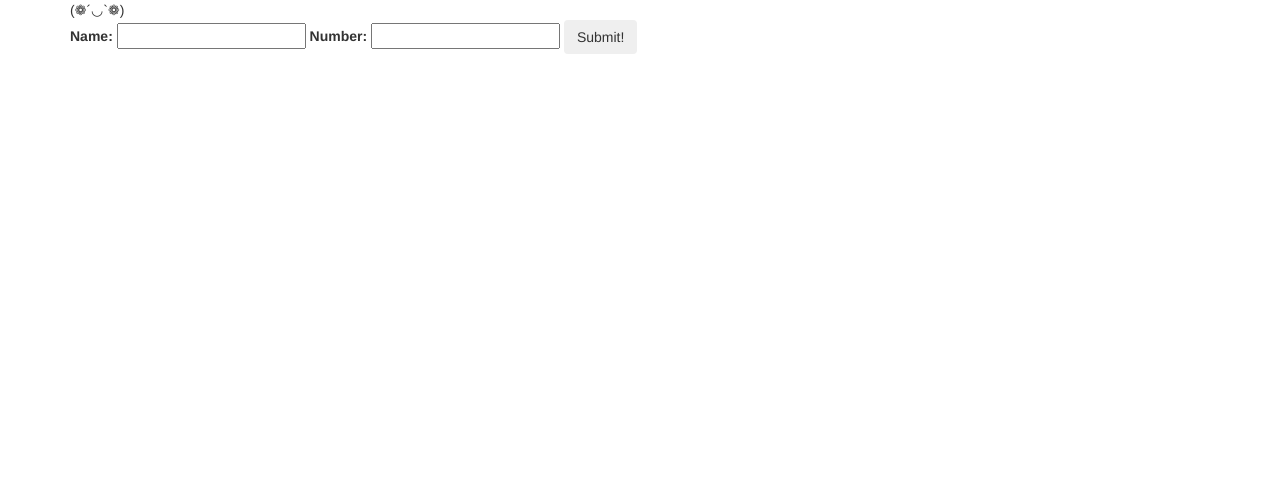
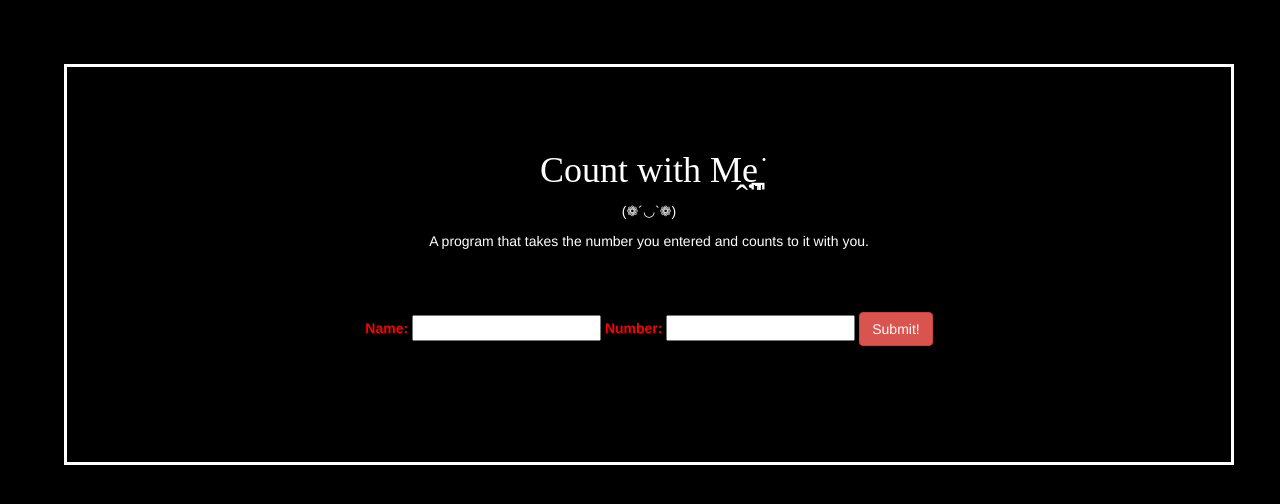
Before and after one commit to mariedillard/week-3-project, a plain HTML site: page index.html in a window 1280 px wide. Drawn offline with Linux system fonts and the light colour scheme; a web font is replaced by a local one.

Commit message:
adds prettier stylesheet.

```diff
--- a/css/styles.css
+++ b/css/styles.css
@@ -1,3 +1,23 @@
+body {
+  text-align: center;
+  background-color: #000000;
+  color: #ffffff;
+}
+h1 {
+  font-family: 'BarrioRegular';
+  font-weight: normal;
+  font-style: normal;
+}
+.container {
+  padding: 5%;
+  margin: 5%;
+  border-color: #ffffff;
+  border-style: solid;
+}
+#counter {
+  color: #ff0000;
+  padding: 5%;
+}
 #unhappyface {
   display: none;
 }
--- a/index.html
+++ b/index.html
@@ -3,6 +3,7 @@
   <head>
     <meta charset="utf-8">
     <link rel="stylesheet" href="css/bootstrap.css" type="text/css">
+    <link rel="stylesheet" media="screen" href="https://fontlibrary.org/face/barrio" type="text/css"/>
     <link rel="stylesheet" href="css/styles.css" type="text/css">
     <script src="js/jquery-3.3.1.js"></script>
     <script src="js/scripts.js"></script>
@@ -10,22 +11,42 @@
   </head>
   <body>
     <div class="container">
-      <span id="happyface">(❁´◡`❁)</span>
-      <span id="unhappyface">(̷̳̖ꈨ̼̖̘͕̟̤͇͜͡͠ຶ̜̹͙̳͎ꎁ͏̩̖̯͘ꈨ̨̲̹͎̦̫̺ͅຶ̶̸̱͎̭)̗͍̘̹͖̠̯͝͡۶҉̣͖̫̬̦͢ͅ”͏̭͇̰̟̞͉͓̣͓</span>
-      <span id="unhappierface">٩̶̣̼̳̕(̸̳̺͉̝͢╬̜̠͙̯ʘ̴͎͙͎̪͚͠益҉̪̬͢ʘ̢̞̱̖̩͖͉̬╬̶̩̻̹͇̰̩)̗͉̜͎͙̟̫۶̜̼̗̤̩̞͚͠ͅ</span>
-      <span id="unhappiestface">(͍̳̠͕̱͙̘͎͡͡◞҉͉≼̷̸͔̫́◉̦̯͕̩ื̷̪̺≽̫͇̗͔̼͕͓͟◟̨̼̩̼͟͝;̼͟͝益̡͕̲̬̭̳̣̦́;̶͍̦͇◞͚≼̗͉̲͔͈͈͙ͅ◉̷̰ื̷̬̦͚̤͕̦͝≽̱͔͙̻͝◟̶̥͇͈̳̮̣̤̭)̨͔̞ </span>
-      <span id="evenunhappierface">⁽̸̞͔̹̦͝⁽͘҉̛̝̠̙̥̱͈̻͈◝̛̙̪͕̠̠̝̻͈͈̀͝(̜͖̪̮๑̠̞̮͍͢͝꒪̸່͙͈̲̪̜̀̕̕͜͏͈̗̠̘̻౪̪̣̼͚̹͍͇͜꒪҉່̡͇̫͕̝̤̱̮͕̻̙̟̯͢ͅ๑̷̩͙͘)̧̙͓̬̩̭͎̱◜̩̤͓͓̩͠⁾̖͖̞͎͓̪̯̼͢ͅ⁾̬̲͖͜≡͔̮̹̀₍͚͔͙͉̟͟͝₍͓̙̲͇̠̘̜͓◞̶̖͖̠̣̲̤̫̝̕(̲̤̳̩̳͚͠ͅ๑̪꒪່̧̤͕͇̺͉̀౪̧̳̤́͘꒪່̡̧̨̛̛̝͕̣̩̹̳̯̼̺͙͔̼̬̺๑͇̼͈̫̙̕)̵̷̹̳̱̳̮͓̪̣ͅ◟̠͕̞₎҉̜̤͓̼̗̕₎̭͖̰̞</span>
+      <div class="row">
+        <div class="col-sm-12">
+          <h1> Count with M̭e͉̪̣̞͘ </h1>
+          <div id="happyface">
+            <p>(❁´◡`❁)</p>
+            <p> A program that takes the number you entered and counts to it with you. </p>
+          </div>
+          <div id="unhappyface">
+            <p>(̷̳̖ꈨ̼̖̘͕̟̤͇͜͡͠ຶ̜̹͙̳͎ꎁ͏̩̖̯͘ꈨ̨̲̹͎̦̫̺ͅຶ̶̸̱͎̭)̗͍̘̹͖̠̯͝͡۶҉̣͖̫̬̦͢ͅ”͏̭͇̟̞͉͓̣͓</p>
+            <p>C͏̡͜҉̹͈̺̪͉̥̲̤̥͖͈͓͙͔̗͔̮̦̘Ơ͢͏̶̱̭̫̼̲̳͔̩̲͕̝̼̺̕U̶̸̳͕͔̩͎͓̰̙̜͉̝̱̜̜̺̰͜͞Ṉ̡̨̺͎̟̜̮͞T̵͏̘͕̱̦͍͇̠̟̤͘ ͔̳̘̝̱̭̠̬̪̫͇̙͉̜̤̲̟͈͞A̠͙̼̖̺͍̻̖̠̤͙̱̺̦̞͡G̷̡͢͏̖̻͙̳͈̟̯͍͖͇̼̞A̧̠̮̙̼͙̯͕͔͈͞ͅI͠͏̷̯̞͉̬̞̫͔̜͎̳̠̕N̴̢͓̭̺̣͘͞?̧̰͖͉͔̝̕͝</p>
+          </div>
+          <div id="unhappierface">
+            <p>٩̶̣̼̳̕(̸̳̺͉̝͢╬̜̠͙̯ʘ̴͎͙͎̪͚͠益҉̪̬͢ʘ̢̞̱̖̩͖͉̬╬̶̩̻̹͇̰̩)̗͉̜͎͙̟̫۶̜̼̗̤̩̞͚͠ͅ</p>
+            <p>C͏̡͜҉̹͈̺̪͉̥̲̤̥͖͈͓͙͔̗͔̮̦̘Ơ͢͏̶̱̭̫̼̲̳͔̩̲͕̝̼̺̕U̶̸̳͕͔̩͎͓̰̙̜͉̝̱̜̜̺̰͜͞Ṉ̡̨̺͎̟̜̮͞T̵͏̘͕̱̦͍͇̠̟̤͘ ͔̳̘̝̱̭̠̬̪̫͇̙͉̜̤̲̟͈͞A̠͙̼̖̺͍̻̖̠̤͙̱̺̦̞͡G̷̡͢͏̖̻͙̳͈̟̯͍͖͇̼̞A̧̠̮̙̼͙̯͕͔͈͞ͅI͠͏̷̯̞͉̬̞̫͔̜͎̳̠̕N̴̢͓̭̺̣͘͞?̧̰͖͉͔̝̕͝</p>
+          </div>
+          <div id="unhappiestface">
+            <p>(͍̳̠͕̱͙̘͎͡͡◞҉͉≼̷̸͔̫́◉̦̯͕̩ื̷̪̺≽̫͇̗͔̼͕͓͟◟̨̼̩̼͟͝;̼͟͝益̡͕̲̬̭̳̣̦́;̶͍̦͇◞͚≼̗͉̲͔͈͈͙ͅ◉̷̰ื̷̬̦͚̤͕̦͝≽̱͔͙̻͝◟̶̥͇͈̳̮̣̤̭)̨͔̞ </p>
+            <p>C͏̡͜҉̹͈̺̪͉̥̲̤̥͖͈͓͙͔̗͔̮̦̘Ơ͢͏̶̱̭̫̼̲̳͔̩̲͕̝̼̺̕U̶̸̳͕͔̩͎͓̰̙̜͉̝̱̜̜̺̰͜͞Ṉ̡̨̺͎̟̜̮͞T̵͏̘͕̱̦͍͇̠̟̤͘ ͔̳̘̝̱̭̠̬̪̫͇̙͉̜̤̲̟͈͞A̠͙̼̖̺͍̻̖̠̤͙̱̺̦̞͡G̷̡͢͏̖̻͙̳͈̟̯͍͖͇̼̞A̧̠̮̙̼͙̯͕͔͈͞ͅI͠͏̷̯̞͉̬̞̫͔̜͎̳̠̕N̴̢͓̭̺̣͘͞?̧̰͖͉͔̝̕͝</p>
+          </div>
+          <div id="evenunhappierface">
+            <p>⁽̸̞͔̹̦͝⁽͘҉̛̝̠̙̥̱͈̻͈◝̛̙̪͕̠̠̝̻͈͈̀͝(̜͖̪̮๑̠̞̮͍͢͝꒪̸່͙͈̲̪̜̀̕̕͜͏͈̗̠̘̻౪̪̣̼͚̹͍͇͜꒪҉່̡͇̫͕̝̤̱̮͕̻̙̟̯͢ͅ๑̷̩͙͘)̧̙͓̬̩̭͎̱◜̩̤͓͓̩͠⁾̖͖̞͎͓̪̯̼͢ͅ⁾̬̲͖͜≡͔̮̹̀₍͚͔͙͉̟͟͝₍͓̙̲͇̠̘̜͓◞̶̖͖̠̣̲̤̫̝̕(̲̤̳̩̳͚͠ͅ๑̪꒪່̧̤͕͇̺͉̀౪̧̳̤́͘꒪່̡̧̨̛̛̝͕̣̩̹̳̯̼̺͙͔̼̬̺๑͇̼͈̫̙̕)̵̷̹̳̱̳̮͓̪̣ͅ◟̠͕̞₎҉̜̤͓̼̗̕₎̭͖̰̞</p>
+            <p>C͏̡͜҉̹͈̺̪͉̥̲̤̥͖͈͓͙͔̗͔̮̦̘Ơ͢͏̶̱̭̫̼̲̳͔̩̲͕̝̼̺̕U̶̸̳͕͔̩͎͓̰̙̜͉̝̱̜̜̺̰͜͞Ṉ̡̨̺͎̟̜̮͞T̵͏̘͕̱̦͍͇̠̟̤͘ ͔̳̘̝̱̭̠̬̪̫͇̙͉̜̤̲̟͈͞A̠͙̼̖̺͍̻̖̠̤͙̱̺̦̞͡G̷̡͢͏̖̻͙̳͈̟̯͍͖͇̼̞A̧̠̮̙̼͙̯͕͔͈͞ͅI͠͏̷̯̞͉̬̞̫͔̜͎̳̠̕N̴̢͓̭̺̣͘͞?̧̰͖͉͔̝̕͝</p>
+          </div>
           <form id="counter">
             <label for="name">Name:</label>
             <input id="name" type="text"/>
             <label for="number">Number:</label>
             <input id="number" type="text"/>
-        <button type="submit" class="btn">
+            <button type="submit" class="btn btn-danger">
               Submit!
             </button>
           </form>
           <div id="result">
           </div>
         </div>
+      </div>
+    </div>
   </body>
 </html>
```
Lines whose indentation alone changed are shown as unchanged.
